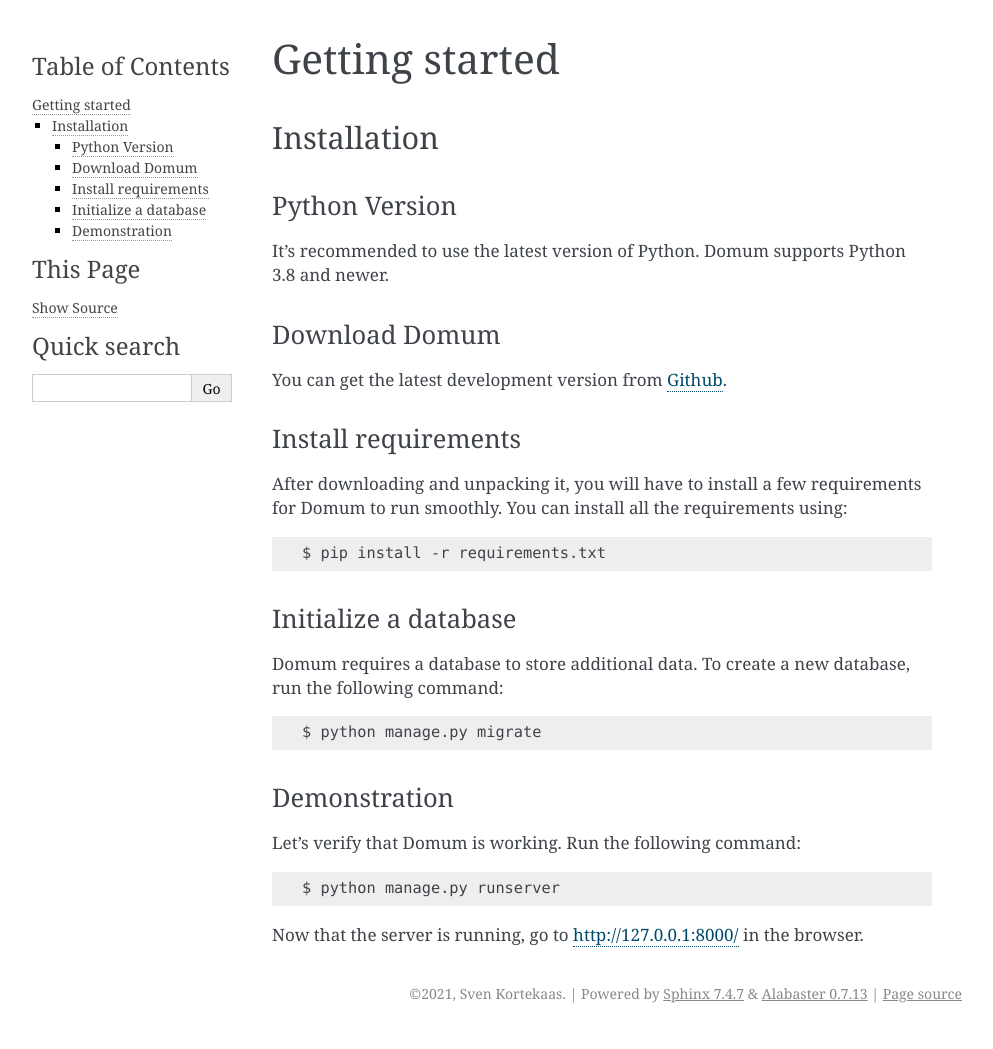
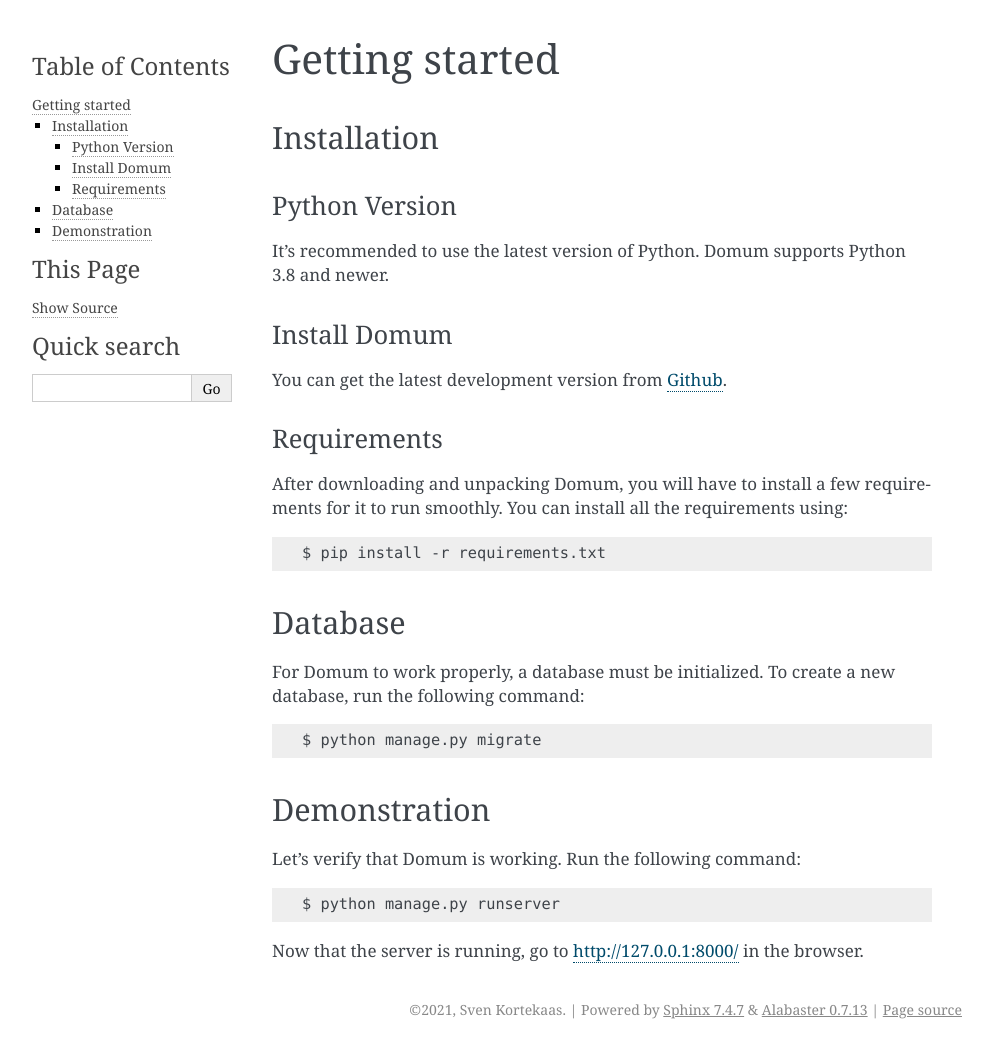
Before and after one commit to SvenKortekaas04/Domum, a Sphinx documentation site: the page built from docs/source/getting-started.rst, in a window 1280 px wide. Shown: the whole page, without its empty margins (148-1141 px from the left). Built offline with Sphinx 7.4.7, drawn with Linux system fonts in a browser that asks for light colours.

Commit message:
Update docs

```diff
--- a/docs/source/getting-started.rst
+++ b/docs/source/getting-started.rst
@@ -9,27 +9,27 @@ Python Version
 
 It's recommended to use the latest version of Python. Domum supports Python 3.8 and newer.
 
-Download Domum
-^^^^^^^^^^^^^^
+Install Domum
+^^^^^^^^^^^^^
 
 You can get the latest development version from `Github <https://github.com/SvenKortekaas04/domum>`_.
 
-Install requirements
-^^^^^^^^^^^^^^^^^^^^
+Requirements
+^^^^^^^^^^^^
 
-After downloading and unpacking it, you will have to install a few requirements for Domum to run smoothly. You can install all the requirements using::
+After downloading and unpacking Domum, you will have to install a few requirements for it to run smoothly. You can install all the requirements using::
 
 $ pip install -r requirements.txt
 
-Initialize a database
-^^^^^^^^^^^^^^^^^^^^^
+Database
+--------
 
-Domum requires a database to store additional data. To create a new database, run the following command::
+For Domum to work properly, a database must be initialized. To create a new database, run the following command::
 
 $ python manage.py migrate
 
 Demonstration
-^^^^^^^^^^^^^
+-------------
 
 Let's verify that Domum is working. Run the following command::
 
```
